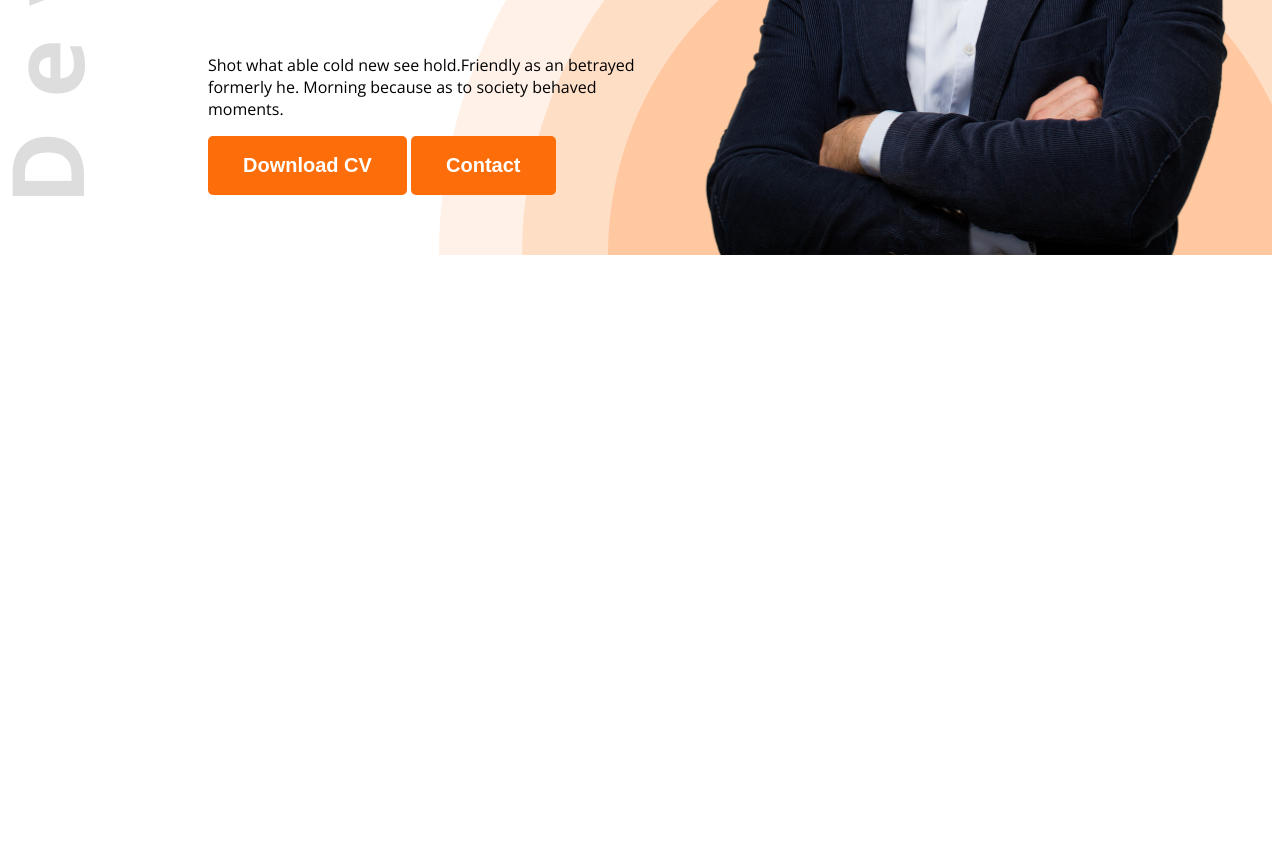
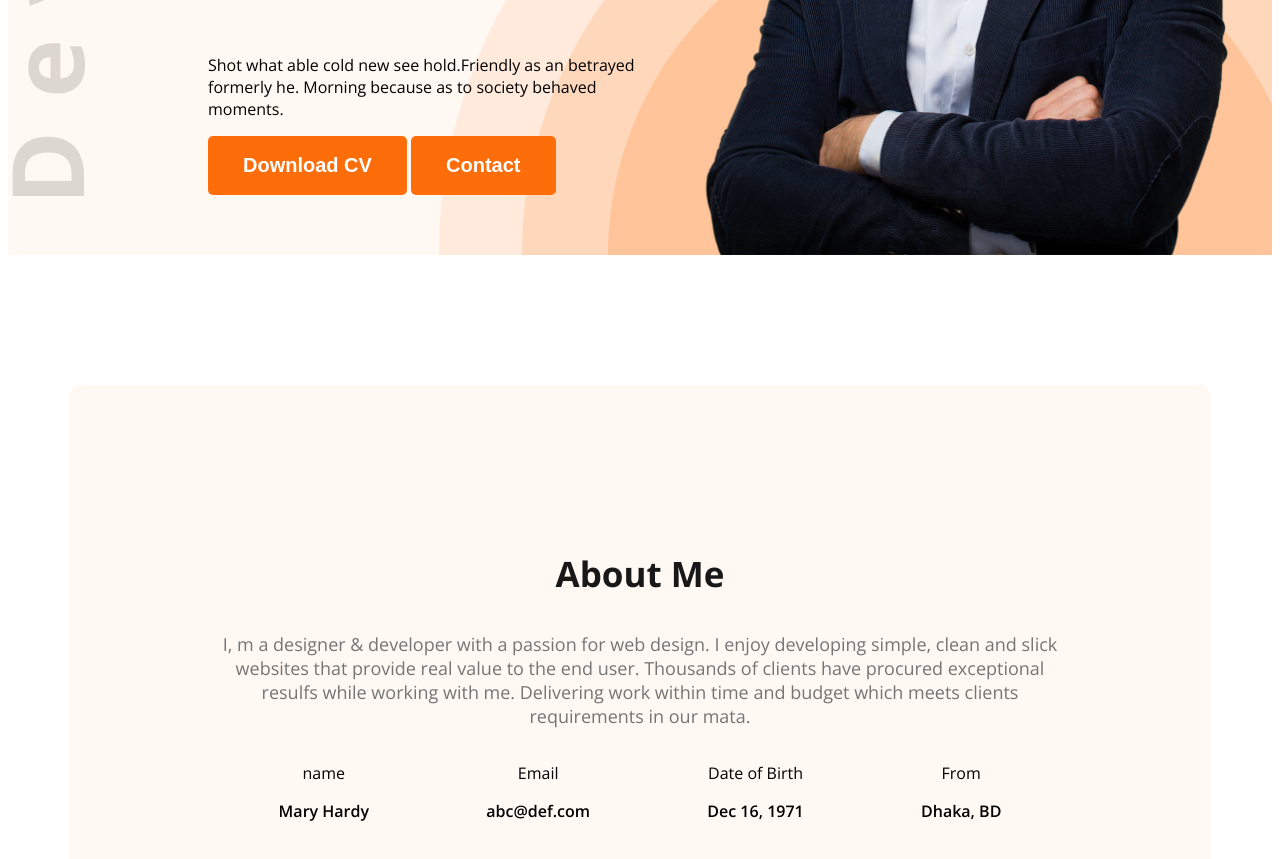
Before and after one commit to tammyKhan/web-portfolio, a plain HTML site: page index.html in a window 1280 px wide. Shown: the part 575-1434 px from the top of the page. Before the commit the page ends 838 px from the top, so only its background shows below. Drawn offline with nearby package versions, Linux system fonts and the light colour scheme.

Commit message:
added main section

```diff
--- a/index.html
+++ b/index.html
@@ -10,7 +10,7 @@
   <link rel="stylesheet" href="styles/portfolio.css">
 </head>
 <body class="open-sans-normal">
-    <header class="header">
+    <header class="header secondary-bg">
          <nav>
            <h3 class="nav-title">Ma<span class="text-primary">r</span>y</h3>
            <ul>
@@ -34,7 +34,31 @@
          </div>
     </header>
     <main>
-
+            <section class="about secondary-bg">
+                 <h3 class="section-title">About Me</h3>
+                  <p class="section-description">
+                    I, m a designer & developer with a passion for web design. I enjoy developing simple, clean and slick websites that provide real value to the end user. Thousands of clients have procured exceptional resulfs while working with me. Delivering work within time and budget which meets clients requirements in our mata.
+                  </p>
+                  <div class="about-items">
+                     <!-- .about-item*4>p.item-title+p.item-description -->
+                          <div class="about-item">
+                            <p class="item-title">name</p>
+                            <p class="item-description">Mary Hardy</p>
+                          </div>
+                          <div class="about-item">
+                            <p class="item-title">Email</p>
+                            <p class="item-description">abc@def.com</p>
+                          </div>
+                          <div class="about-item">
+                            <p class="item-title">Date of Birth</p>
+                            <p class="item-description">Dec 16, 1971</p>
+                          </div>
+                          <div class="about-item">
+                            <p class="item-title">From</p>
+                            <p class="item-description">Dhaka, BD</p>
+                          </div>
+                  </div>
+            </section>
     </main>
     <footer>
 
--- a/styles/portfolio.css
+++ b/styles/portfolio.css
@@ -9,6 +9,9 @@
 }
 
 /* Shared style */
+.secondary-bg{
+  background-color: #FFF8F3;
+}
 .text-primary{
   color:#FD6E0A;
 }
@@ -23,6 +26,15 @@
   border-radius: 5px;
   font-size: 20px;
   border: none;
+}
+.section-title{
+  font-size: 35px;
+  font-weight:bold;
+  color:#181818;
+}
+.section-description{
+  font-size:18px;
+  color:#757575;
 }
 
 /* header */
@@ -74,3 +86,25 @@ nav li a{
 .banner-profile-pic{
   width:580px;
 }
+
+/* main styles */
+main{
+  max-width:1140px;
+  margin:0 auto;
+}
+
+/* about styles */
+.about{
+  border-radius: 10px;
+  padding:130px 150px;
+  text-align:center;
+  margin-top:130px;
+}
+.item-description{
+  font-weight:600;
+
+}
+.about-items{
+  display: flex;
+  justify-content: space-around;
+}
```
